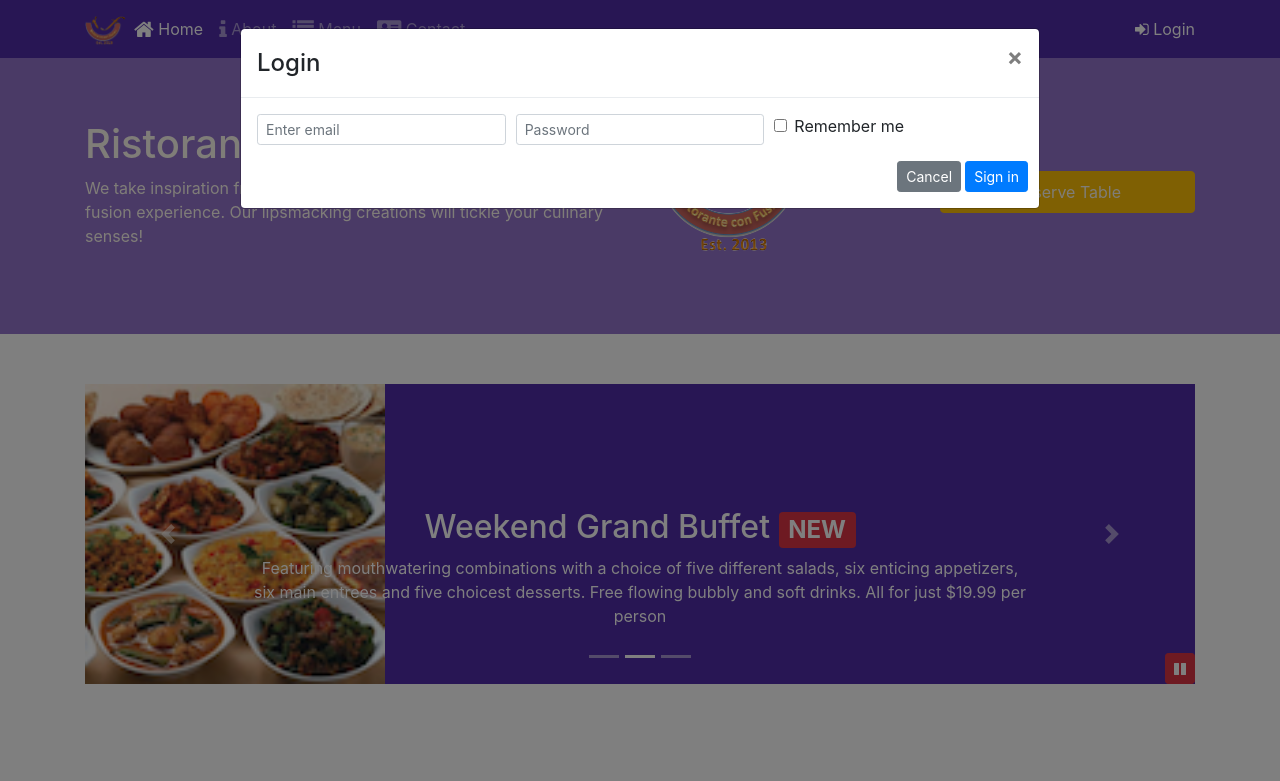
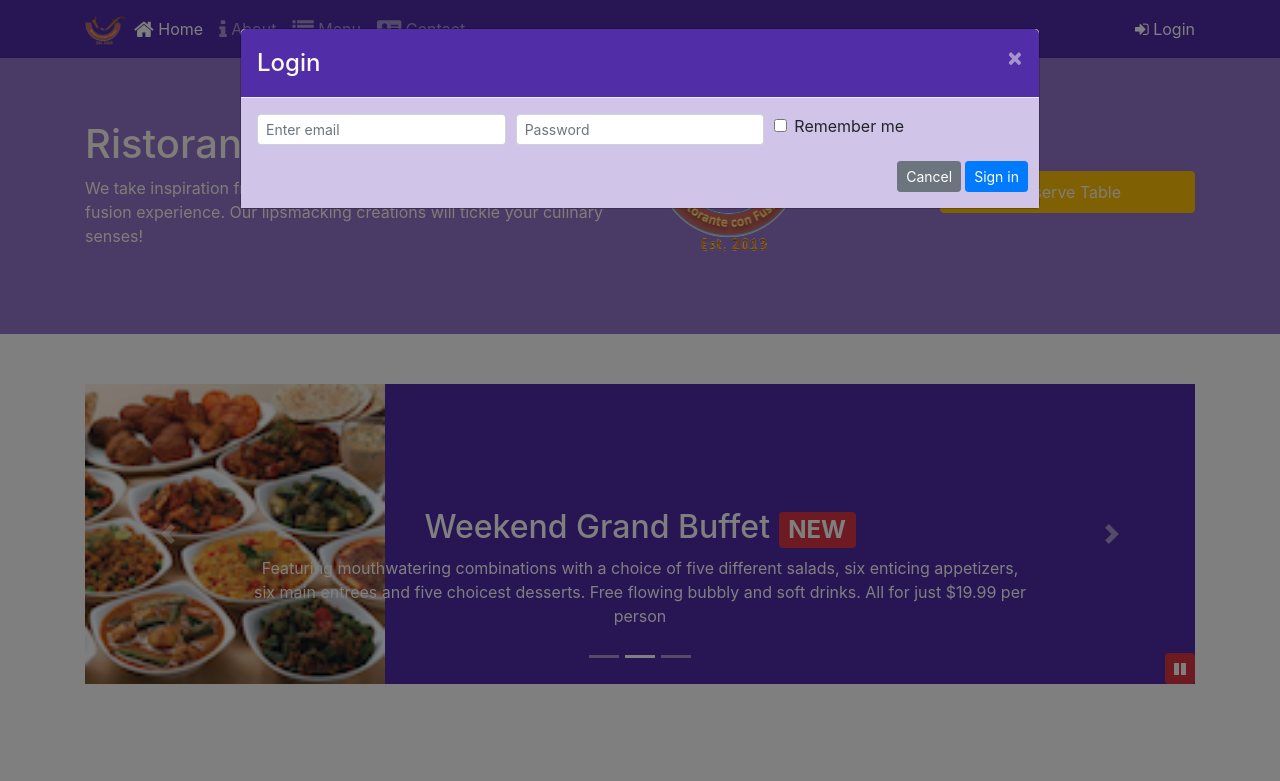
Before and after one commit to B180248ME/bootstrap-practice, a website: page index.html in a window 1280 px wide. Both pictures are taken after a click on the link "Login". Shown: the top 781 px of the page. Drawn offline with nearby package versions, Linux system fonts and the light colour scheme.

Commit message:
js componets for login and reserve buttons and its css

```diff
--- a/css/style.scss
+++ b/css/style.scss
@@ -79,3 +79,14 @@ body{
     bottom: 0px;
     z-index: 1;
 }
+
+.modal-header{
+    background-color: $background-dark;
+    color: floralwhite;
+}
+.close{
+    color: floralwhite !important;
+}
+.modal-body{
+    background-color: $background-pale;
+}
--- a/index.html
+++ b/index.html
@@ -30,7 +30,7 @@
                     <li class="nav-item"><a class="nav-link" href="./contactus.html"><span class="fa fa-address-card fa-lg"></span> Contact</a></li>
                 </ul>
                 <span class="navbar-text">
-                    <a data-toggle="modal" data-target="#loginModal">
+                    <a id="login">
                     <span class="fa fa-sign-in"></span> Login</a>
                 </span>
             </div>
@@ -84,7 +84,7 @@
                 </div>
                 <div class="col-12 col-sm-3 align-self-center">
                     <a role="button" class="btn btn-block nav-link btn-warning"
-                        data-toggle="modal" data-target="#reserveModal">Reserve Table</a>
+                        id="reserve">Reserve Table</a>
                 </div>
             </div>
         </div>
@@ -367,6 +367,13 @@
                     $("#carouselButton").children("span").addClass('fa-pause');
                 }
             });
+            $("#reserve").click(function(){
+                $('#reserveModal').modal('show');
+            });
+
+            $("#login").click(function(){
+                $('#loginModal').modal('show');
+            });
         });
     </script>
 </body>
```
Also changed, not shown: css/style.css.
